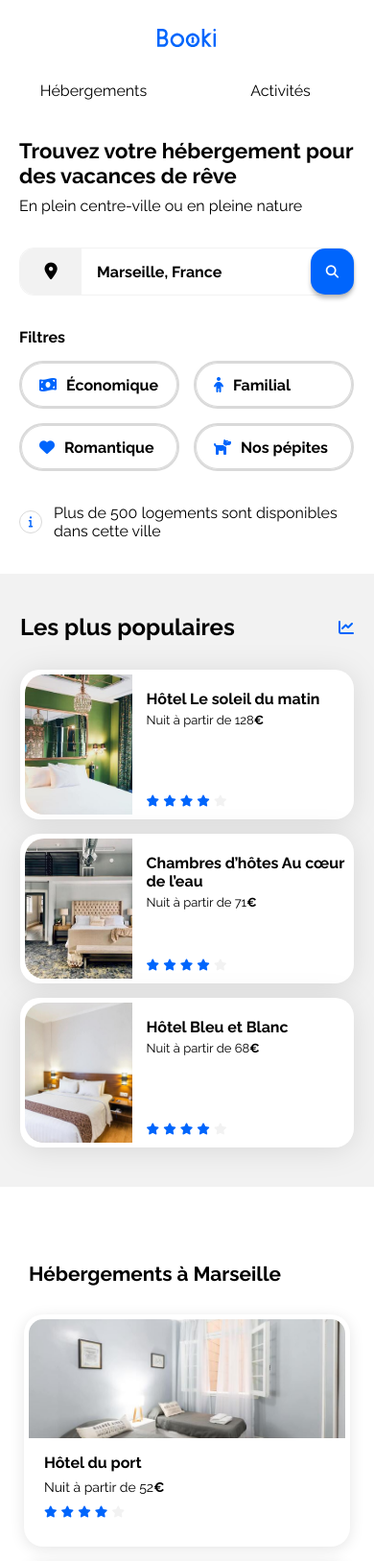
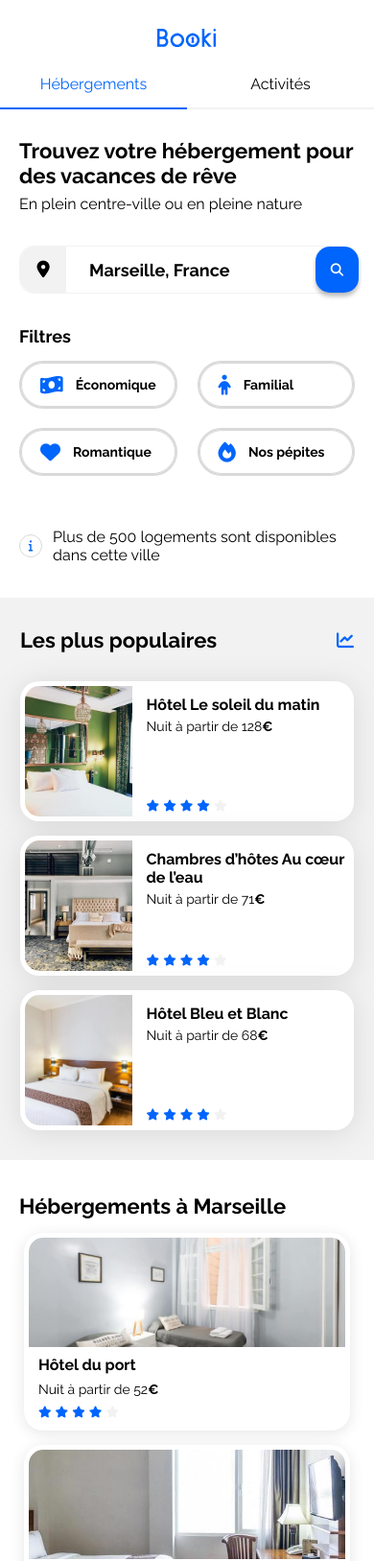
Before and after one commit to ssidikov/Booki, a plain HTML site: page index.html in a window 390 px wide. Shown: the top 1627 px of the page at 96% size. Drawn offline with Linux system fonts and the light colour scheme.

Commit message:
Pixel_perfect

```diff
--- a/css/style.css
+++ b/css/style.css
@@ -34,7 +34,7 @@ body {
 }
 
 header {
-	width: 95%;
+	width: 93%;
 	height: 84px;
 	display: flex;
 	justify-content: space-between;
@@ -42,7 +42,7 @@ header {
 }
 
 #main-container {
-	width: 95%;
+	width: 93%;
 	margin: auto;
 }
 
@@ -60,19 +60,25 @@ h1 {
 }
 
 h2 {
-	font-size: 1.5rem;
+	font-size: 1.375rem;
 	margin: 0;
 }
 
 .section-title {
-	margin: 30px;
-	font-size: 1.3rem;
+    margin: 30px 0 0 30px;
+	font-size: 1.375rem;
 	font-weight: 700;
 }
 
 h3 {
 	font-size: 1rem;
 	margin: 0;
+}
+
+h4 {
+    margin: 0;
+    font-size: 18px;
+    font-weight: 700;
 }
 
 p {
@@ -120,11 +126,15 @@ li {
 	flex-direction: column;
 	justify-content: space-between;
 	gap: 5px;
-	margin-top: 1rem;
+	margin-top: 10px;
 }
 
 .card-title {
 	font-size: 16px;
+}
+
+.card-subtitle {
+    font-size: 14px;
 }
 
 .euro {
@@ -149,8 +159,20 @@ li {
 .navigation a {
 	font-size: 16px;
 	font-weight: 400;
-	padding: 10px 20px;
-	border-top: 2px solid transparent;
+	padding: 15px 23px;
+}
+
+.selected {
+    border-top: 2px solid var(--main-color);
+    color: var(--main-color);
+}
+
+.unselected {
+    border-top: 2px solid transparent;
+}
+
+.unselected:checked {
+    border-top: 2px solid transparent;
 }
 
 .navigation a:hover {
@@ -175,7 +197,7 @@ li {
 }
 
 .search-bar__headline p {
-	margin-top: 9px;
+	margin-top: 7px;
 }
 
 .search-form {
@@ -189,7 +211,7 @@ li {
 	display: flex;
 	justify-content: center;
 	align-items: center;
-	min-width: 4rem;
+	min-width: 3rem;
 	background-color: var(--grey);
 	font-size: 1.1rem;
 	border-radius: 15px 0 0 15px;
@@ -200,10 +222,12 @@ li {
 }
 
 .search-form__input {
-	height: 3rem;
-	padding-left: 1.4rem;
+	height: 3.18rem;
+    width: 195px;
+	padding-left: 1.6rem;
 	font-size: 1.12rem;
 	font-weight: 700;
+    font-family: inherit;
 	outline: none;
 	background-color: var(--white);
 	border: none;
@@ -219,7 +243,7 @@ li {
 	color: var(--white);
 	border: none;
 	border-radius: 0 15px 15px 0;
-	padding: 0 14px;
+	padding: 0 17px;
 	font-size: 1.12rem;
 	font-weight: 700;
 	transition: .3s;
@@ -231,7 +255,6 @@ li {
 
 .search-form__button-mobile {
 	display: inline-flex;
-	height: 3rem;
 	padding: 15px 16px;
 	align-items: center;
 	background-color: var(--main-color);
@@ -257,10 +280,15 @@ li {
 	gap: 15px;
 }
 
+.filter-bar h3 {
+    font-size: 1.125rem;
+}
+
 .filter-bar__list {
 	display: flex;
 	flex-direction: row;
 	flex-wrap: wrap;
+    width: 100%;
 	gap: 15px;
 }
 
@@ -274,10 +302,9 @@ li {
 	transition: .5s;
 	border: 2px solid var(--dark-grey);
 	font-weight: 700;
-	padding: 0px 19px;
-	gap: 10px;
+	padding: 0px 20px;
+	gap: 13px;
 	height: 50px;
-	min-width: 170px;
 }
 
 .filter:hover {
@@ -285,9 +312,9 @@ li {
 }
 
 .filter-logo {
-	height: 50px;
+	height: 49px;
 	width: auto;
-	font-size: 16px;
+	font-size: 21px;
 	display: flex;
 	align-items: center;
 	justify-content: center;
@@ -298,7 +325,7 @@ li {
 	display: flex;
 	flex-direction: row;
 	align-items: center;
-	gap: 12px;
+	gap: 11px;
 }
 
 .infobar-ico {
@@ -322,8 +349,8 @@ li {
 }
 
 .accommodation-main {
-	width: 66%;
-	background-color: var(--main-bg-color);
+	width: 67%;
+	background-color: var(--grey);
 	border-radius: 15px;
 }
 
@@ -332,34 +359,26 @@ li {
 	flex-direction: row;
 	flex-wrap: wrap;
 	justify-content: space-between;
-	gap: 28px;
-	margin: 0 25px;
+	margin: 0 31px;
 }
 
 .accommodation-main__card-link {
-	width: 30%;
+	width: 31%;
 	height: auto;
+    margin-top: 30px;
 	background-color: var(--white);
 	display: flex;
 	flex-direction: column;
-	padding: 5px 5px 15px 5px;
 	border-radius: 20px;
 	box-shadow: 0px 3px 15px 0px rgba(0, 0, 0, 0.10);
 }
 
 .accommodation-main__card-link img {
 	width: 100%;
-	height: 115px;
+	height: 124px;
 	object-fit: cover;
-	border-radius: 15px 15px 0 0;
-}
-
-.accommodation-main__card-description {
-	padding: 12px 16px;
-	display: flex;
-	flex-direction: column;
-	justify-content: space-between;
-	gap: 8px;
+	border-radius: 20px 20px 0 0;
+    padding: 5px;
 }
 
 .accommodation-main__card-text {
@@ -369,14 +388,26 @@ li {
 	color: var(--black);
 }
 
+.accommodation-main__card-description {
+	padding: 0px 5px 10px 15px;
+	display: flex;
+	flex-direction: column;
+	gap: 6px;
+}
+
+
 .accommodation-main__card-subtitle {
 	font-size: 14px;
+}
+
+.card-rating {
+	margin-bottom: 5px;
 }
 
 .sponsored {
 	width: 33%;
 	padding-bottom: 15px;
-	background-color: var(--main-bg-color);
+	background: var(--grey);
 	border: 1px solid #F2F2F2;
 	border-radius: 20px;
 	padding: 30px;
@@ -391,17 +422,21 @@ li {
 	align-items: center;
 }
 
+.sponsored-title__ico {
+    font-size: 18px;
+}
+
 .sponsored-cards {
 	display: flex;
 	flex-direction: column;
-	gap: 30px;
+	gap: 29px;
 }
 
 .sponsored-cards img {
 	width: 33%;
-	height: 140px;
-	border-top-left-radius: 20px;
-	border-bottom-left-radius: 20px;
+	height: 136px;
+    border-radius: 15px 0 0 15px;
+    object-fit: cover;
 }
 
 .sponsored-card {
@@ -416,16 +451,18 @@ li {
 	justify-content: space-between;
 }
 
-.card-rating {
-	margin-bottom: 5px;
+.sponsored-card__rating {
+    font-size: 16px;
+    padding-bottom: 2px;
 }
 
 .show-more {
 	align-self: flex-start;
-	padding: 30px;
+	padding: 31px 0px 30px 30px;
 }
 
 .show-more a {
+    font-size: 1.125rem;
 	font-weight: 700;
 }
 
@@ -441,7 +478,7 @@ li {
 }
 
 .activities-title {
-	padding: 30px 0;
+    padding: 0px 0px 34px;
 }
 
 .activities-cards {
@@ -452,7 +489,7 @@ li {
 }
 
 .activities-card {
-	width: 22%;
+	width: 23.2%;
 	height: auto;
 	display: flex;
 	flex-direction: column;
@@ -473,29 +510,28 @@ li {
 	display: flex;
 	flex-direction: column;
 	justify-content: center;
-	padding: 20px;
+	padding: 18px;
 }
 
 /* Footer */
 
 footer {
 	max-width: 1440px;
-	width: 95%;
+	width: 93%;
 	display: flex;
 	background-color: var(--main-bg-color);
 	margin: auto;
-	margin-top: 25px;
+	margin-top: 37px;
 	padding: 20px;
 	gap: 16%;
-	border-radius: 25px 25px 0 0;
 }
 
 .footer-container {
-	width: 18%;
+	width: 18.4%;
 }
 
 .footer-container__list li {
-	margin: 1rem 0;
+	margin: 15px 0;
 }
 
 /****** Media queries ***********/
@@ -512,16 +548,18 @@ footer {
 
 	.search-form__button-mobile {
 		display: block;
+        margin-right: -5px;
 	}
 
 	.filter-bar {
+        width: 100%;
 		flex-direction: column;
 		align-items: flex-start;
 	}
 
-	.filter {
-		min-width: 167px;
-	}
+    .filter-title {
+        font-size: 14px;
+    }
 
 	.accommodation {
 		flex-direction: column;
@@ -560,7 +598,7 @@ footer {
 	}
 
 	.sponsored-cards .card-subtitle {
-		font-size: 13px;
+		font-size: 14px;
 	}
 
 	.activities-card img {
@@ -606,10 +644,31 @@ footer {
 	}
 
 	.navigation a:hover {
-		color: var(--main-color);
-		border-bottom: 2px solid var(--main-color);
 		border-top: none;
 	}
+
+    .selected {
+        border-top: none;
+        border-bottom: 2px solid var(--main-color);
+        color: var(--main-color);
+    }
+
+    .unselected {
+        border-top: none;
+        border-bottom: 2px solid var(--grey);
+    }
+
+
+    .unselected:hover {
+        border-top: none;
+        border-bottom: 2px solid var(--main-color);
+        color: var(--black);
+    }
+
+    .unselected:checked {
+        border-top: none;
+        border-bottom: 2px solid var(--grey);
+    }
 
 	#main-container {
 		width: auto;
@@ -626,17 +685,33 @@ footer {
 
 	.search-form__input {
 		height: 3rem;
-		padding-left: 1rem;
-		font-size: 1rem;
+		padding-left: 1.5rem;
+		font-size: 1.125rem;
 	}
+
+    .filter {
+        width: 47%;
+        min-width: 159px;
+        margin-bottom: 20px;
+    }
+
+    .filter-bar__list {
+        justify-content: space-between;
+        gap: 0px;
+    }
 
 	.accommodation {
 		flex-direction: column-reverse;
+        row-gap: 15px;
 	}
+
+    .section-title {
+        margin: 20px 0 0 20px;
+    }
 
 	.sponsored {
 		border-radius: 0;
-		padding: 40px 20px;
+		padding: 30px 20px;
 	}
 
 	.sponsored-cards {
@@ -649,10 +724,6 @@ footer {
 		width: 100%;
 	}
 
-	.sponsored-cards img {
-		height: 146px;
-	}
-
 	.accommodation-main {
 		background-color: var(--white);
 	}
@@ -660,20 +731,30 @@ footer {
 	.accommodation-main__cards {
 		flex-direction: column;
 		align-items: center;
-		gap: 15px;
+        margin: 0 25px;
 	}
 
 	.accommodation-main__card-link {
 		width: 100%;
+        margin-top: 15px;
 	}
 
 	.accommodation-main__card-link img {
 		height: 124px;
 	}
 
+    .show-more {
+        padding: 15px 20px 20px 20px;
+    }
+
 	.activities {
 		padding: 0 30px 30px 30px;
 	}
+
+    .activities-title {
+        padding-top: 30px;
+        padding-bottom: 30px;
+    }
 
 	.activities-cards {
 		flex-direction: column;
--- a/index.html
+++ b/index.html
@@ -17,7 +17,7 @@
          <a href="#" class="logo"><img src="./images/logo/Logo.svg" alt="Logo"></a>
          <nav class="navigation">
             <a href="#accommodation" class="selected">Hébergements</a>
-            <a href="#activities">Activités</a>
+            <a href="#activities" class="unselected">Activités</a>
          </nav>
       </header>
       <main id="main-container">
@@ -37,19 +37,19 @@
                <ul class="filter-bar__list">
                   <li class="filter">
                      <i class="filter-logo fas fa-money-bill-wave"></i>
-                     <span>Économique</span>
+                     <span class="filter-title">Économique</span>
                   </li>
                   <li class="filter">
                      <i class="filter-logo fas fa-child"></i>
-                     <span>Familial</span>
+                     <span class="filter-title">Familial</span>
                   </li>
                   <li class="filter">
                      <i class="filter-logo fas fa-heart"></i>
-                     <span>Romantique</span>
+                     <span class="filter-title">Romantique</span>
                   </li>
                   <li class="filter">
-                     <i class="filter-logo fas fa-dog"></i>
-                     <span>Nos pépites</span>
+                     <i class="filter-logo fas fa-fire"></i>
+                     <span class="filter-title">Nos pépites</span>
                   </li>
                </ul>
             </div>
@@ -193,7 +193,7 @@
                               <h3 class="card-title">Hôtel Le soleil du matin</h3>
                               <p class="card-subtitle">Nuit à partir de 128<span class="euro">€</span></p>
                            </div>
-                           <div class="card-rating">
+                           <div class="sponsored-card__rating">
                               <i class="fa-xs fa-solid fa-star" aria-hidden="true"></i>
                               <i class="fa-xs fa-solid fa-star" aria-hidden="true"></i>
                               <i class="fa-xs fa-solid fa-star" aria-hidden="true"></i>
@@ -212,7 +212,7 @@
                               <h3 class="card-title">Chambres d’hôtes Au cœur de l’eau</h3>
                               <p class="card-subtitle">Nuit à partir de 71<span class="euro">€</span></p>
                            </div>
-                           <div class="card-rating">
+                           <div class="sponsored-card__rating">
                               <i class="fa-xs fa-solid fa-star" aria-hidden="true"></i>
                               <i class="fa-xs fa-solid fa-star" aria-hidden="true"></i>
                               <i class="fa-xs fa-solid fa-star" aria-hidden="true"></i>
@@ -231,7 +231,7 @@
                               <h3 class="card-title">Hôtel Bleu et Blanc</h3>
                               <p class="card-subtitle">Nuit à partir de 68<span class="euro">€</span></p>
                            </div>
-                           <div class="card-rating">
+                           <div class="sponsored-card__rating">
                               <i class="fa-xs fa-solid fa-star" aria-hidden="true"></i>
                               <i class="fa-xs fa-solid fa-star" aria-hidden="true"></i>
                               <i class="fa-xs fa-solid fa-star" aria-hidden="true"></i>
```
